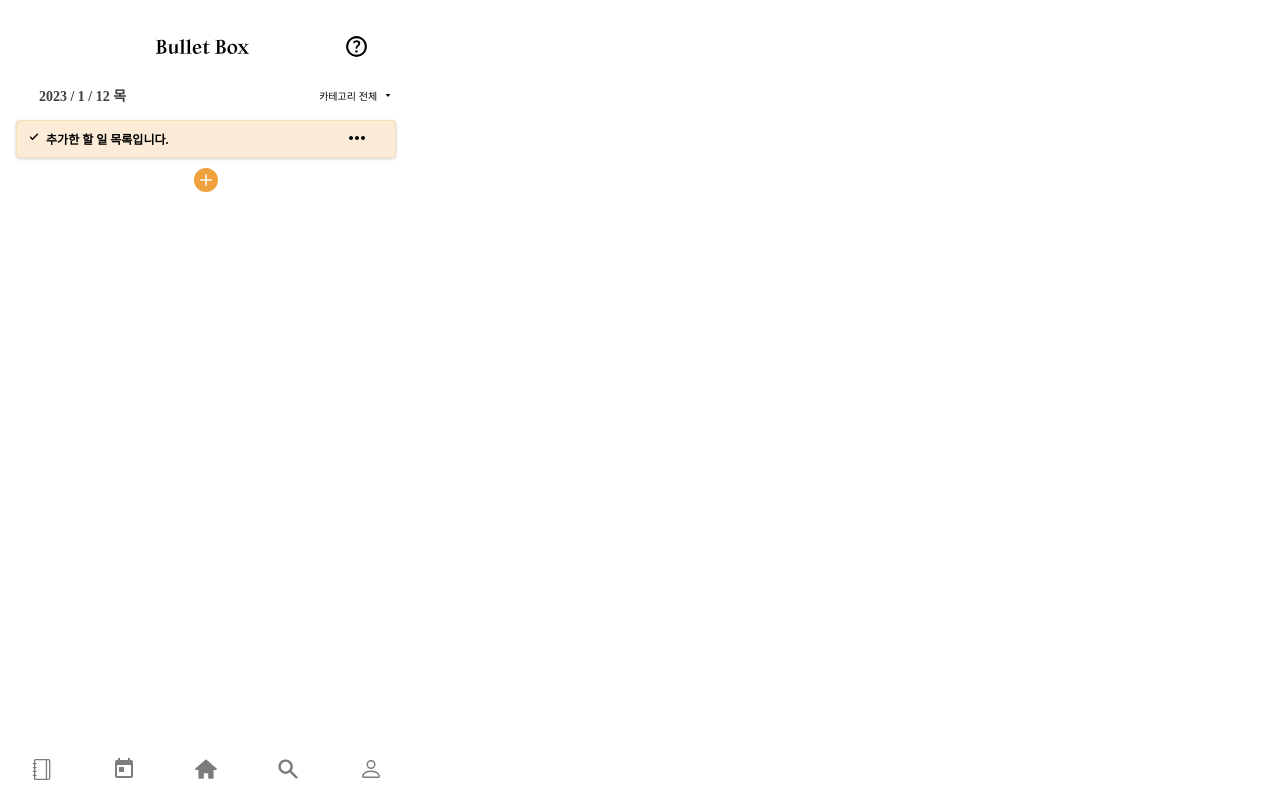
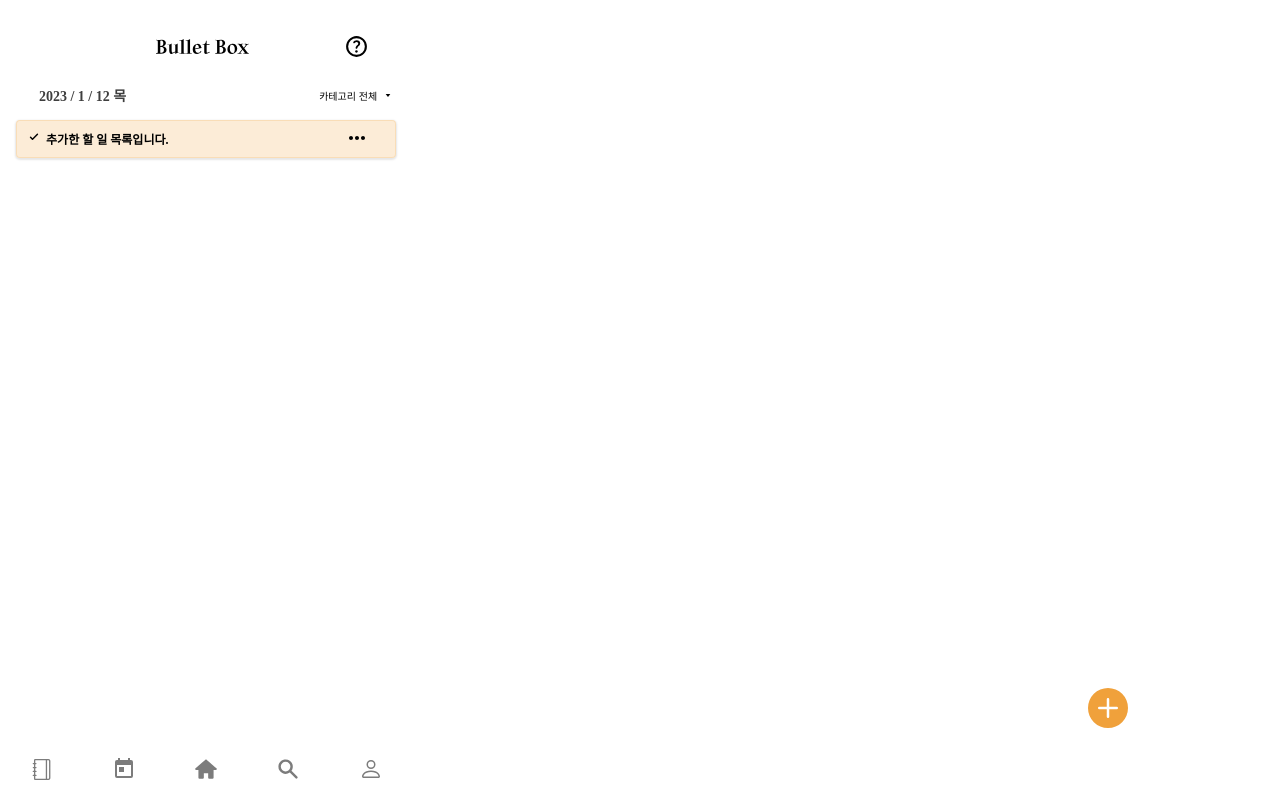
Before and after one commit to BulletBoxProject/BulletBox-project-FE-, a React (Create React App) app: page /dailys in a window 1280 px wide. Built offline with nearby package versions, Linux system fonts and the light colour scheme; no server answers.

Commit message:
design: 데일리로그 추가 버튼 크기 및 위치 조정

```diff
--- a/src/components/dailyLog/screen/DailyLogContainer.jsx
+++ b/src/components/dailyLog/screen/DailyLogContainer.jsx
@@ -135,23 +135,23 @@ const MoreIcon = styled(moreIcon)`
   height: 24px;
 `;
 const AddTodoDiv = styled.div`
-  display: flex;
-  position: relative;
-  justify-content: center;
+  position: fixed;
+  left: 85vw;
+  top: 86vh;
 `;
 const AddTodoButton = styled.button`
   display: flex;
   align-items: center;
   justify-content: center;
-  width: 24px;
-  height: 24px;
+  /* width: 24px;
+  height: 24px; */
   border: 0;
   background-color: transparent;
 `;
 const AddTodoIcon = styled(BsFillPlusCircleFill)`
   fill: var(--color-main);
-  width: 24px;
-  height: 24px;
+  width: 40px;
+  height: 40px;
 `;
 const AddSelectDiv = styled.div`
   display: flex;
```
